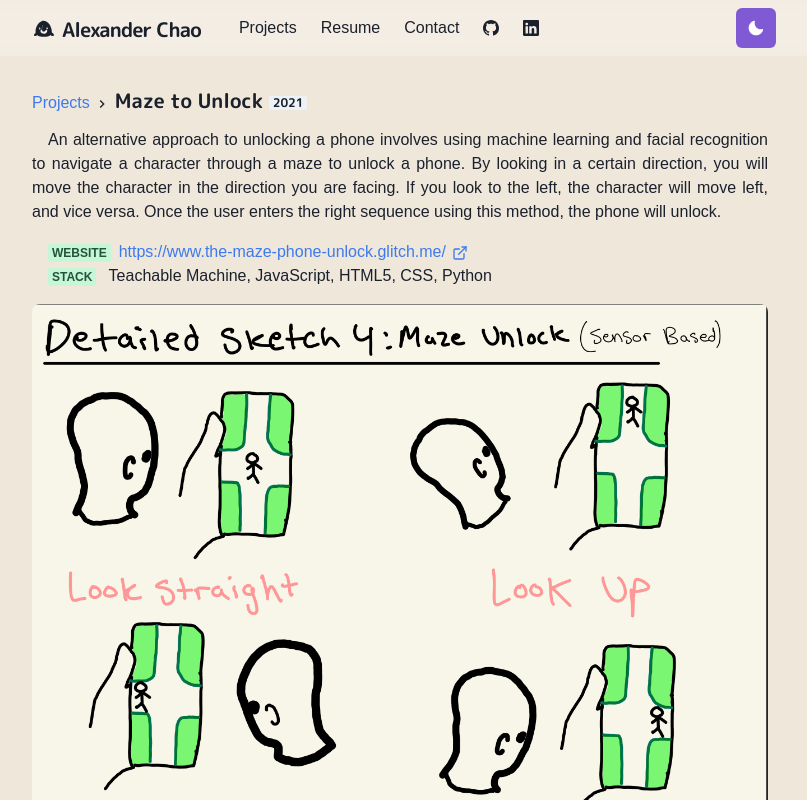
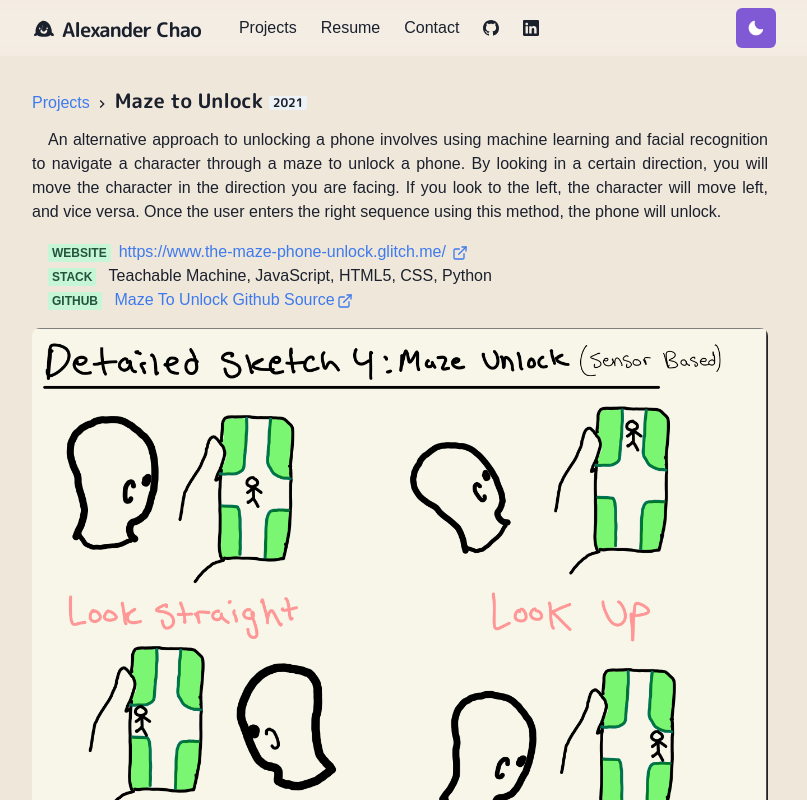
Before and after one commit to AlexanderChao14/AlexanderChao, a Next.js app: page /projects/maze_to_unlock in a window 1280 px wide. Shown: the top 800 px of the page, without its empty margins (240-1047 px from the left). Built offline with nearby package versions, Linux system fonts and the light colour scheme.

Commit message:
Added Github source link

```diff
--- a/pages/projects/emoji_button.js
+++ b/pages/projects/emoji_button.js
@@ -26,6 +26,10 @@ const Project = () => {
                         <Meta>Stack</Meta>
                         <span>JavaScript, HTML5, CSS</span>
                     </ListItem>
+                    <ListItem>
+                        <Meta>Github</Meta>
+                        <Link href="https://github.com/BryanHuynh/Memory-Test-JS" target='_blank'> The Emoji Button Github Source<ExternalLinkIcon mx="2px"/></Link>
+                    </ListItem>
                 </List>
                 <ProjectImage alt="The Emoji Button" src="/images/projects/EmojiButton1.png"/>
                 <ProjectImage alt="The Emoji Button" src="/images/projects/EmojiButton2.jpg"/>
--- a/pages/projects/maze_to_unlock.js
+++ b/pages/projects/maze_to_unlock.js
@@ -24,6 +24,10 @@ const Project = () => {
                         <Meta>Stack</Meta>
                         <span> Teachable Machine, JavaScript, HTML5, CSS, Python</span>
                     </ListItem>
+                    <ListItem>
+                        <Meta>Github</Meta>
+                        <Link href="https://github.com/AlexanderChao14/MazeUnlock" target='_blank'> Maze To Unlock Github Source<ExternalLinkIcon mx="2px"/></Link>
+                    </ListItem>
                 </List>
                 <ProjectImage alt="Sling Shot To Unlock" src="/images/projects/MazeToUnlock1.JPG"/>
                 <ProjectImage alt="Sling Shot To Unlock" src="/images/projects/MazeToUnlock2.JPG"/>
--- a/pages/projects/ourspace.js
+++ b/pages/projects/ourspace.js
@@ -24,6 +24,10 @@ const Project = () => {
                         <Meta>Stack</Meta>
                         <span> React.js, JavaScript, HTML5, CSS</span>
                     </ListItem>
+                    <ListItem>
+                        <Meta>Github</Meta>
+                        <Link href="https://github.com/BryanHuynh/Proximity-Chat" target='_blank'> OurSpace Github Source<ExternalLinkIcon mx="2px"/></Link>
+                    </ListItem>
                 </List>
                 <ProjectImage alt="OurSpace" src="/images/projects/OurSpace1.jpg"/>
                 <ProjectImage alt="OurSpace" src="/images/projects/OurSpace2.jpg"/>
--- a/pages/projects/sling_shot_to_unlock.js
+++ b/pages/projects/sling_shot_to_unlock.js
@@ -23,6 +23,10 @@ const Project = () => {
                         <Meta>Stack</Meta>
                         <span> React.js, JavaScript, HTML5, CSS</span>
                     </ListItem>
+                    <ListItem>
+                        <Meta>Github</Meta>
+                        <Link href="https://github.com/BryanHuynh/SlingShotToUnlock" target='_blank'> Sling Shot To Unlock Github Source<ExternalLinkIcon mx="2px"/></Link>
+                    </ListItem>
                 </List>
                 <ProjectImage alt="Sling Shot To Unlock" src="/images/projects/SlingShotToUnlock1.JPG"/>
                 <ProjectImage alt="Sling Shot To Unlock" src="/images/projects/SlingShotToUnlock2.JPG"/>
```
